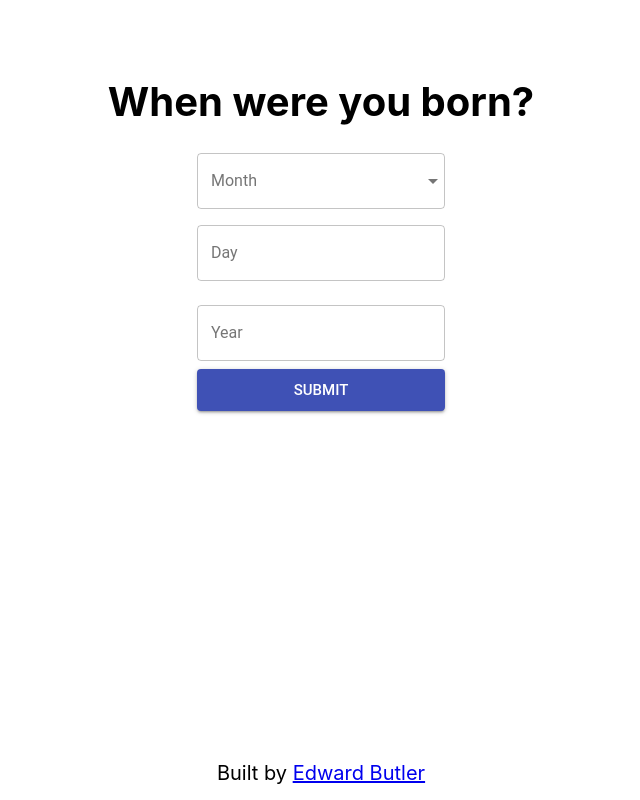
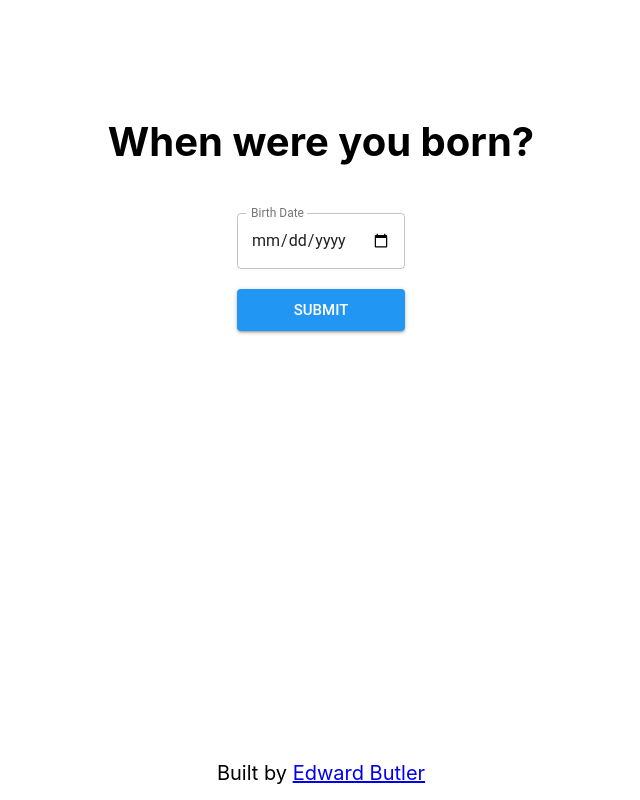
Before and after one commit to edwardbutler/30k, a React (Create React App) app: page / in a window 1280 px wide. Shown: the whole page, without its empty margins (319-959 px from the left). Built offline with nearby package versions, Linux system fonts and the light colour scheme.

Commit message:
Integrate material UI date picker

```diff
--- a/src/App.js
+++ b/src/App.js
@@ -4,7 +4,17 @@ import Footer from './Footer';
 import './App.css';
 import Dashboard from './Dashboard';
 import BirthdateInput from './BirthdateInput';
+import { MuiThemeProvider, createMuiTheme } from '@material-ui/core/styles';
 
+// Or Create your Own theme:
+const theme = createMuiTheme({
+  palette: {
+    primary: {
+        main: '#2196f3'
+      }
+    }
+  },
+)
 class App extends Component {
   constructor(props) {
     super(props);
@@ -35,11 +45,14 @@ class App extends Component {
   }
 
   render() {
+    const birthDate = new Date('January 13, 1998 00:00:00');
     return (
       <div className="App">
-        {this.state.birthDate && <Dashboard/>}
-        {!this.state.birthDate && <BirthdateInput onSubmit={this.setBirthday}/>}
-        <Footer/>
+        <MuiThemeProvider theme={theme}>
+          {this.state.birthDate && <Dashboard birthDate={birthDate}/>}
+          {!this.state.birthDate && <BirthdateInput onSubmit={this.setBirthday}/>}
+          <Footer/>
+        </MuiThemeProvider>
       </div>
     );
   }
--- a/src/BirthdateInput.js
+++ b/src/BirthdateInput.js
@@ -10,39 +10,21 @@ export default class BirthdateInput extends React.Component {
     constructor(props) {
         super(props);
         this.state = {
+            birthday: '',
             month: 10,
             day: '',
             year: ''
         }
         this.handleChange = this.handleChange.bind(this);
-        this.handleDayChange = this.handleDayChange.bind(this);
-        this.handleYearChange = this.handleYearChange.bind(this);
         this.handleSubmit = this.handleSubmit.bind(this);
     }
 
-    handleDayChange(event) {
-        const value = event.target.value;
-        this.setState({
-            day: value
-        });
+    handleChange(event) {
+       const value = event.target.value;
+       this.setState({
+           birthday: value
+       });
     }
-
-    handleYearChange(event) {
-        const value = event.target.value;
-        this.setState({
-            year: value
-        });
-    }
-
-    // handleChange(event) {
-    //     var value = event.target.value;
-
-    //     this.setState(function () {
-    //       return {
-    //         month: value,
-    //       }
-    //     });
-    // }
 
     constructBirthdayObject() {
         const birthDayString = this.state.month + ' ' + this.state.day + ', ' + this.state.year + '00:00:00';
@@ -51,74 +33,34 @@ export default class BirthdateInput extends React.Component {
 
     handleSubmit(event) {
         event.preventDefault();
+        console.log("submit clicked");
+        console.log(this.state.birthday)
         const birthdayObject = this.constructBirthdayObject();
         this.props.onSubmit(birthdayObject);
     }
 
-    handleChange = name => event => {
-        this.setState({ [name]: event.target.value });
-      };
-
     render() {
-        const months = ['', 'January', 'February', 'March', 'April', 'May', 'June', 'July', 'August', 'September', 'October', 'November', 'December'];
-        // const options = months.map((month) => Object({value: month.toLowerCase(), label: month}));
-        const options = months.map((month) => (<option key={month} value={month}>{month}</option>))
-
         return (
             <div className="birthdayInput">
                <h1>When were you born?</h1>
                <form onSubmit={this.handleSubmit}>
 
                 <FormControl variant="outlined" className='column row'>
-                        <InputLabel
-                            ref={ref => {
-                            this.InputLabelRef = ref;
-                            }}
-                            htmlFor="outlined-age-native-simple"
-                        >
-                            Month
-                        </InputLabel>
-                        <Select
-                            native
-                            value={this.state.age}
-                            onChange={this.handleChange("age")}
-                            input={
-                            <OutlinedInput
-                                name="age"
-                                labelWidth={50}
-                                id="outlined-age-native-simple"
+
+                    <div className="formInput">
+                        <TextField
+                                id="date"
+                                variant="outlined"
+                                label="Birth Date"
+                                type="date"
+                                InputLabelProps={{
+                                    shrink: true,
+                                }}
+                                onChange={this.handleChange}
+                                value={this.state.birthday}
                             />
-                            }
-                        >
-                            {options}
-                        </Select>
+                    </div>
 
-                        <TextField
-                                id="outlined-email-input"
-                                label="Day"
-                                value={this.state.day}
-                                onChange={this.handleDayChange}
-                                // className={classes.textField}
-                                className="formElement"
-                                type="text"
-                                name="email"
-                                autoComplete="email"
-                                margin="normal"
-                                variant="outlined"
-                        />
-
-                        <TextField
-                                id="outlined-email-input"
-                                label="Year"
-                                value={this.state.year}
-                                onChange={this.handleYearChange}
-                                className="formElement"
-                                type="text"
-                                name="email"
-                                autoComplete="email"
-                                margin="normal"
-                                variant="outlined"
-                        />
 
                         <Button
                             variant="contained"
--- a/src/Dashboard.js
+++ b/src/Dashboard.js
@@ -2,27 +2,28 @@ import React from 'react';
 import ProgressBar from './ProgressBar';
 import Utils from './utils';
 import commaNumber from 'comma-number';
+import PropTypes from 'prop-types';
+
 
 export default class Dashboard extends React.Component {
     render() {
-        const birthDate = new Date('January 01, 2000 00:00:00');
         return (
             <div className="dashboard">
-                {/* <h1>You have ~30,000 days to fulfill your life. That may sound like a lot, but let's be objective.</h1> */}
-                    <div className="banner">
-                        <p>You have lived <strong>{commaNumber(Utils.daysOld(birthDate))}</strong> / 30,000 days</p>
-                    </div>
+                <div className="banner">
+                    <p>You have lived <strong>{commaNumber(Utils.daysOld(this.props.birthDate))}</strong> / 30,000 days</p>
+                </div>
 
                 <div className="container">
-                    <ProgressBar birthDateObject={birthDate}/>
+                    <ProgressBar birthDateObject={this.props.birthDate}/>
                 </div>
 
                 <div>
-                    <p>That means you have ~<strong>{commaNumber(30000 - Utils.daysOld(birthDate))} days left</strong> to fulfill your life</p>
-                    <strong>So make every day count.</strong>
+                    <p>That means you have ~<strong>{commaNumber(30000 - Utils.daysOld(this.props.birthDate))} days left</strong> to fulfill your life</p>
+                    <strong>So make every day count!</strong>
                 </div>
             </div>
        );
     }
+}
 
-}
+// TODO: Add proptypes
--- a/src/index.css
+++ b/src/index.css
@@ -59,12 +59,19 @@ code {
 
 .birthdayInput {
   margin:50px;
+  /* border: 1px solid #3498db; */
+  /* border-radius: 20px; */
+  padding: 40px;
 }
 
 .banner {
   font-size: 60px;
 }
 
+.formInput {
+  margin-top: 20px;
+  margin-bottom: 20px;
+}
 .footer {
   /* border: 1px solid blue; */
   margin:15px;
```
